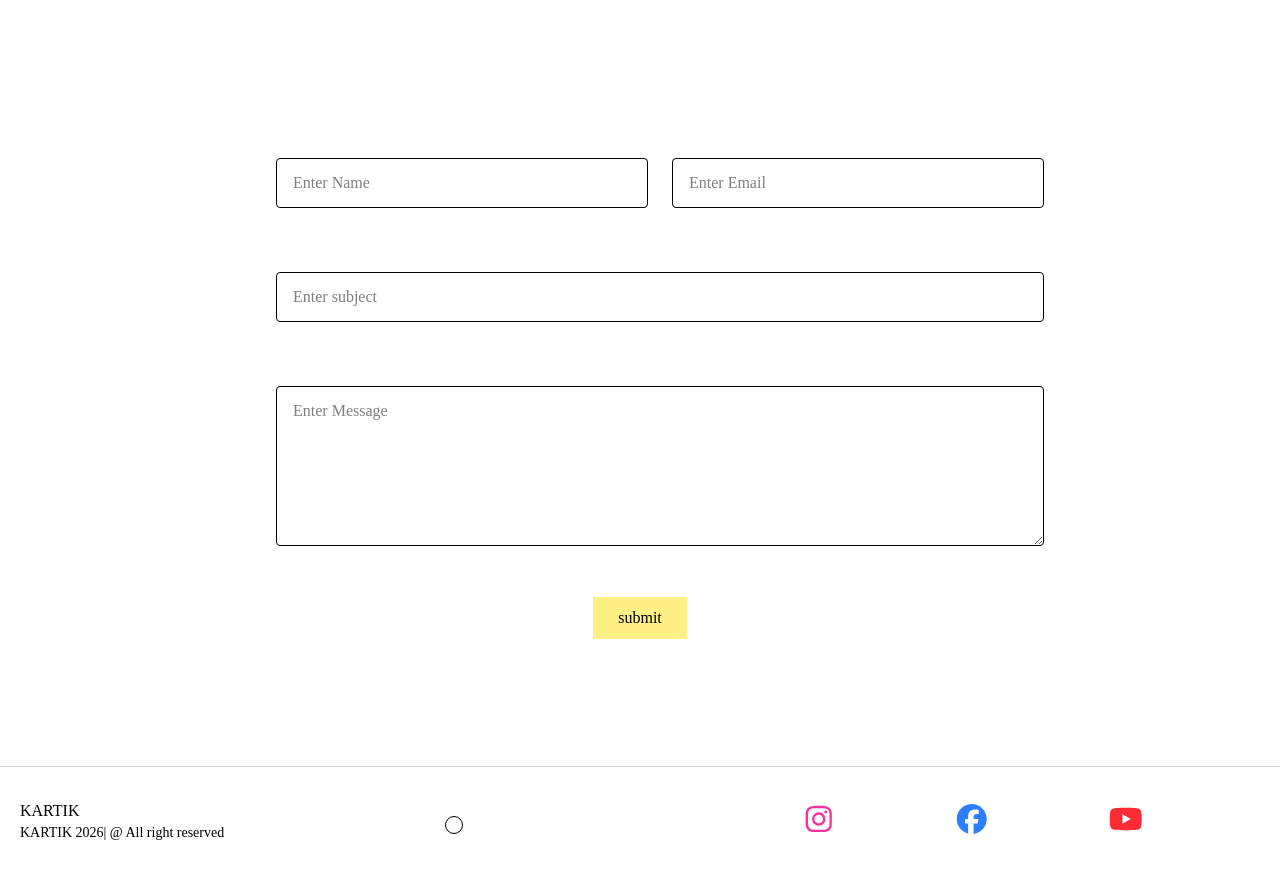
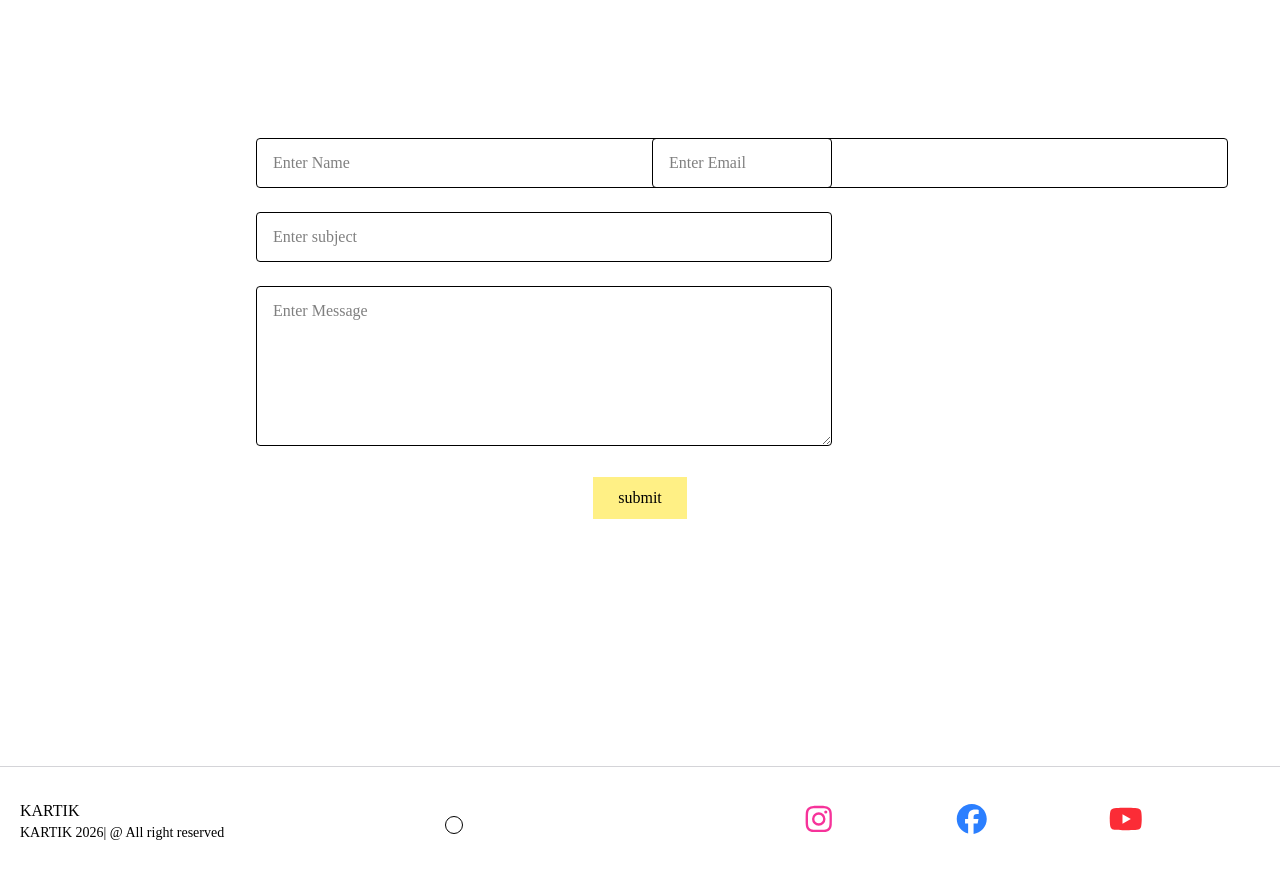
Before and after one commit to Anuragsomwanshi/Aks-portfolio, a React (Vite) app: page / in a window 1280 px wide. Shown: the part 3860-4735 px from the top of the page. Built offline with nearby package versions, Linux system fonts and the light colour scheme.

Commit message:
new change

```diff
--- a/src/Components/Contact.jsx
+++ b/src/Components/Contact.jsx
@@ -32,12 +32,12 @@ const Contact = () => {
     <div id="Contact" className="min-h-screen">
       <h1 className=" place-self-center text-2xl">Get In Touch</h1>
 
-      <div className="max-w-3xl mx-auto  mt-35 ">
+      <div className="max-w-3xl mx-auto  mt-35 flex flex-col  items-center ">
         <form onSubmit={onSubmit} className="space-y-6">
           <div className="grid grid-cols-1  md:grid-cols-2 gap-6">
             <div>
               <input
-                className="  m-5 px-4 py-3 w-full   rounded border border-gray-140 outline-none  "
+                className="  px-4 py-3 w-xl   rounded border border-gray-140 outline-none  "
                 placeholder="Enter Name"
                 type="text"
                 name="name"
@@ -46,7 +46,7 @@ const Contact = () => {
 
             <div >
               <input
-                className=" m-5 px-4 py-3  w-full rounded border border-gray-140 outline-none "
+                className=" px-4 py-3  w-xl rounded border border-gray-140 outline-none "
                 placeholder="Enter Email"
                 type="text"
                 name="email"
@@ -56,7 +56,7 @@ const Contact = () => {
 
           <div>
             <input
-              className=" m-5 px-4 py-3  w-full border border-gray-140 rounded ountline-none "
+              className="  px-4 py-3  w-xl border border-gray-140 rounded ountline-none "
               placeholder="Enter subject"
               type="text"
               name="subject"
@@ -65,7 +65,7 @@ const Contact = () => {
 
           <div>
             <textarea
-              className=" m-5 px-4 py-3 w-full h-40 border border-gray-140 rounded ountline-none"
+              className=" px-4 py-3 w-xl h-40 border border-gray-140 rounded ountline-none"
               placeholder="Enter Message"
               type="textarea"
               name="message"
```
